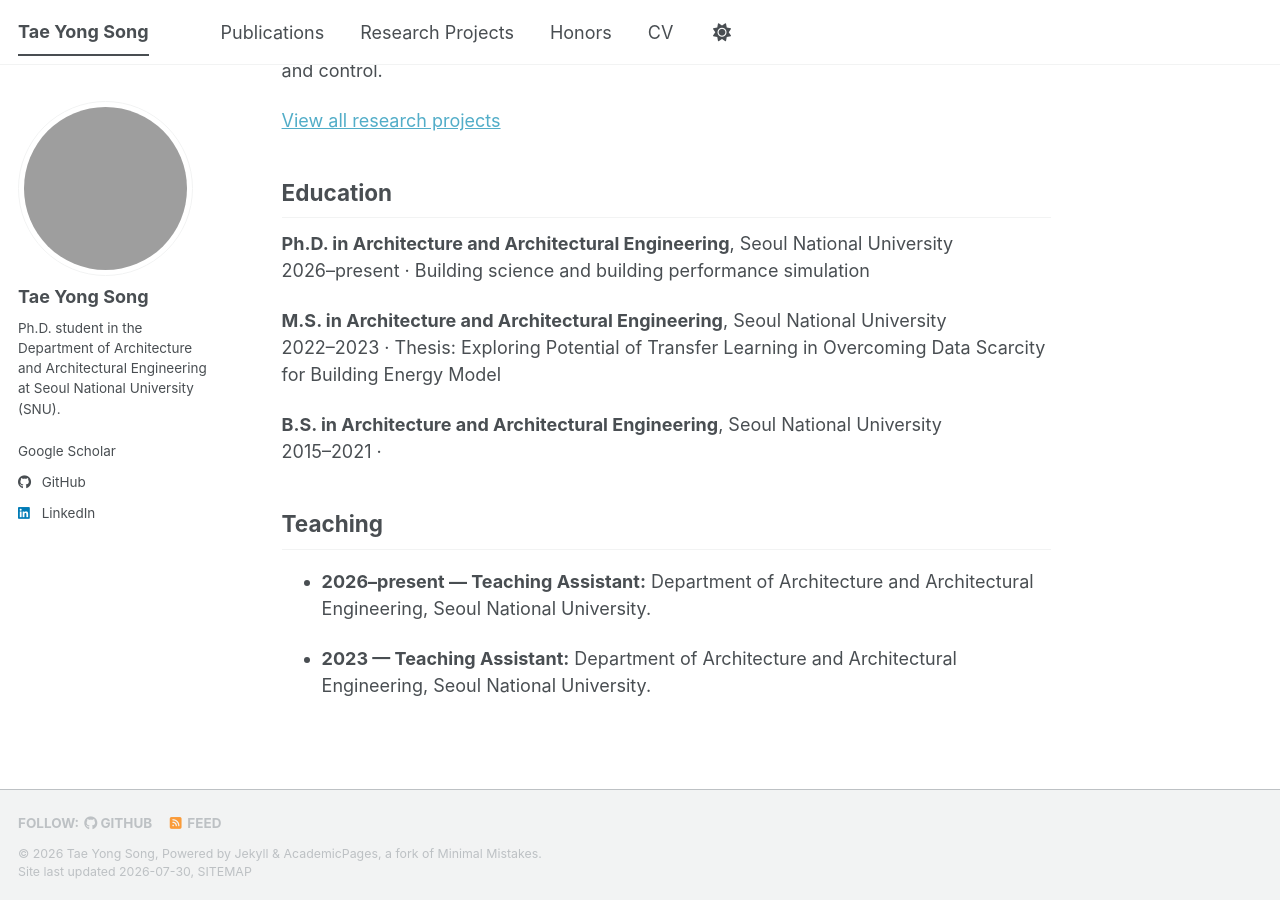
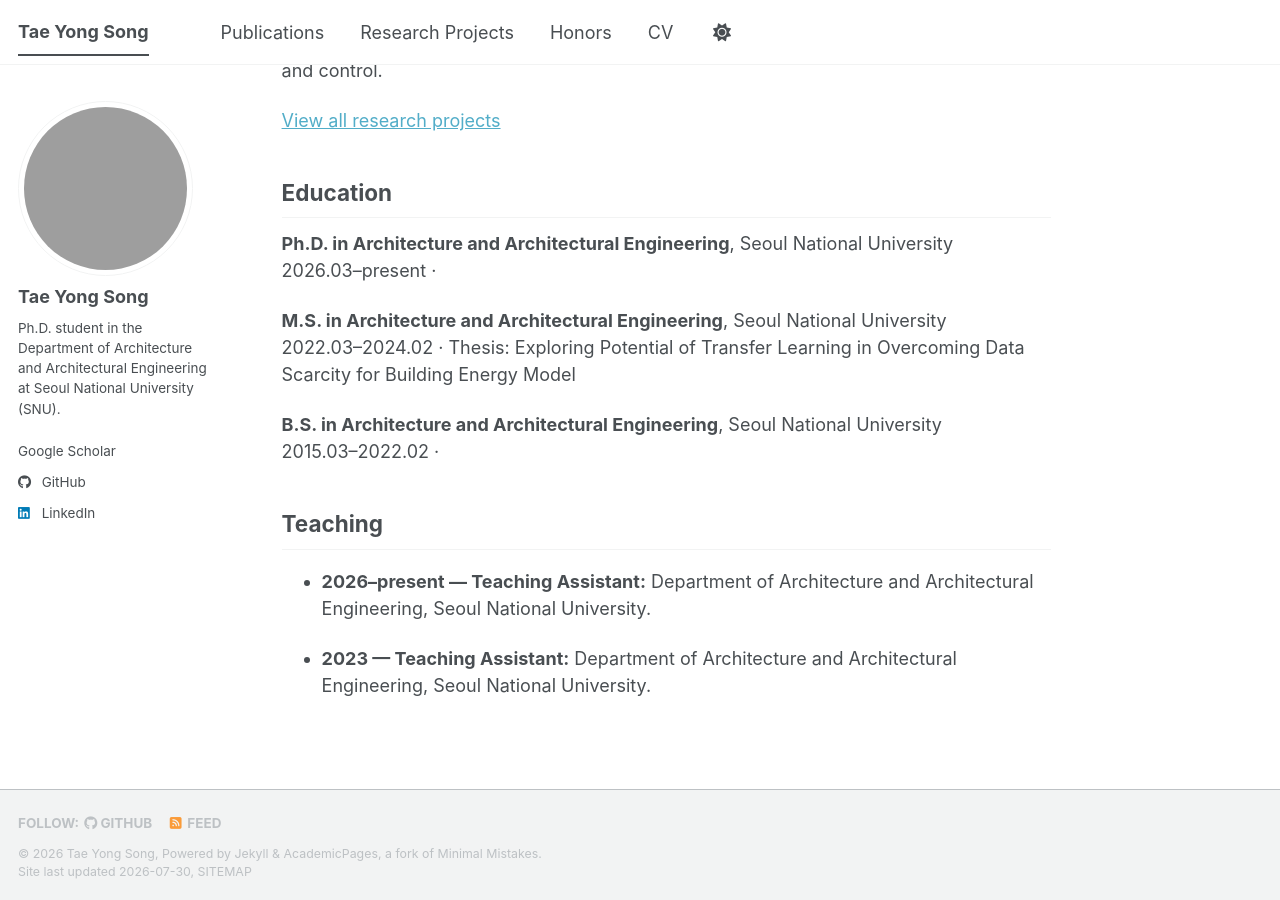
Before and after one commit to taeyong-song/taeyong-song.github.io, a Jekyll site: the page built from _pages/about.md, in a window 1280 px wide and 900 px high, scrolled down 1129 px. Built offline with Jekyll 4.4.1, drawn with Linux system fonts in a browser that asks for light colours; a style sheet for code colours, icons or effects is not loaded.

Commit message:
Add month precision to education dates

```diff
--- a/_data/profile.yml
+++ b/_data/profile.yml
@@ -11,15 +11,14 @@ research_interests:
 education:
   - degree: Ph.D. in Architecture and Architectural Engineering
     institution: Seoul National University
-    period: 2026–present
-    description: Building science and building performance simulation
+    period: 2026.03–present
   - degree: M.S. in Architecture and Architectural Engineering
     institution: Seoul National University
-    period: 2022–2023
+    period: 2022.03–2024.02
     description: "Thesis: Exploring Potential of Transfer Learning in Overcoming Data Scarcity for Building Energy Model"
   - degree: B.S. in Architecture and Architectural Engineering
     institution: Seoul National University
-    period: 2015–2021
+    period: 2015.03–2022.02
 
 publications:
   - title: Physics-embedded hybrid modelling approach for room temperature prediction using Siamese neural network and RC model
```
Also changed, not shown: 2 other files.
